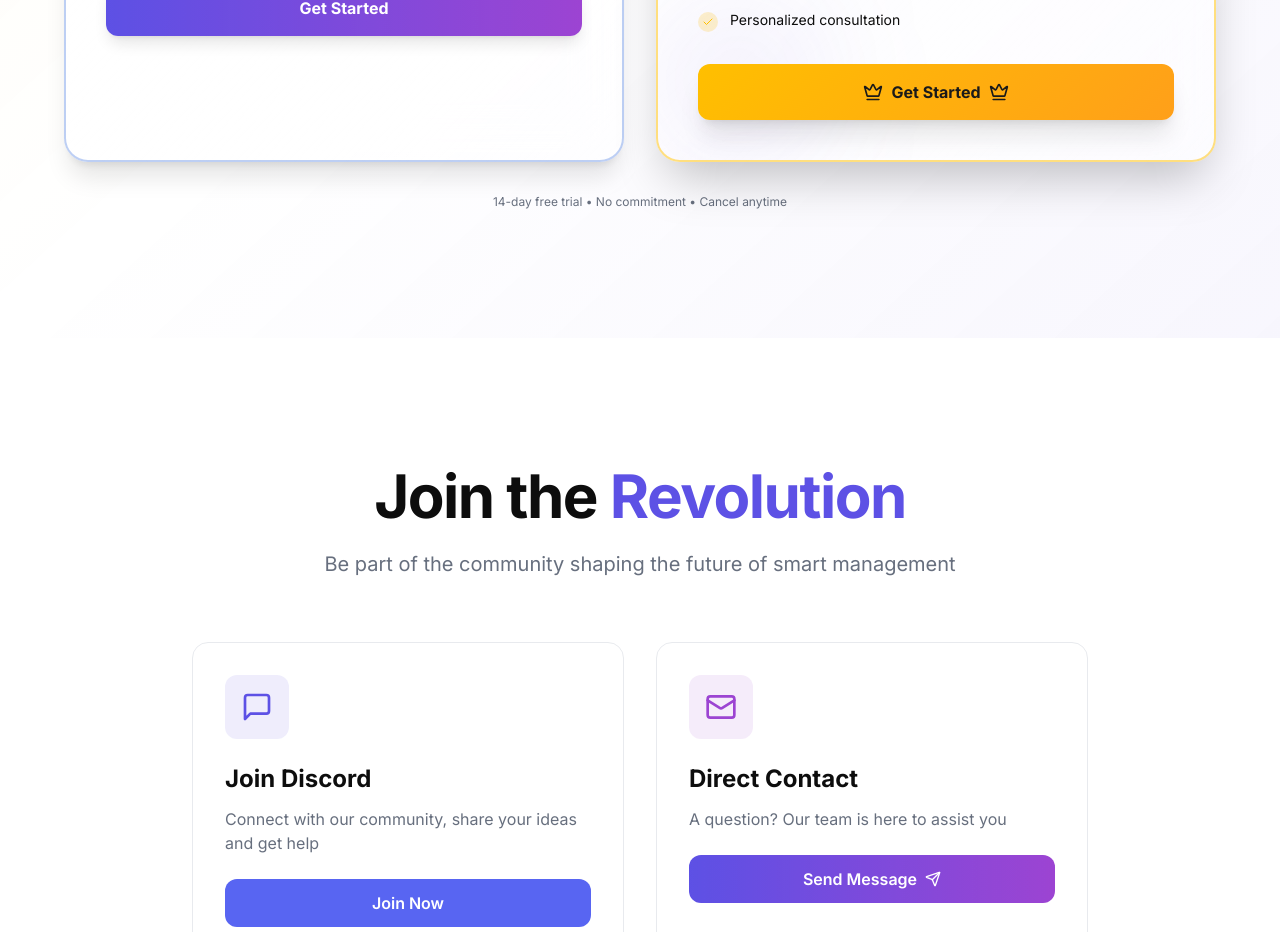
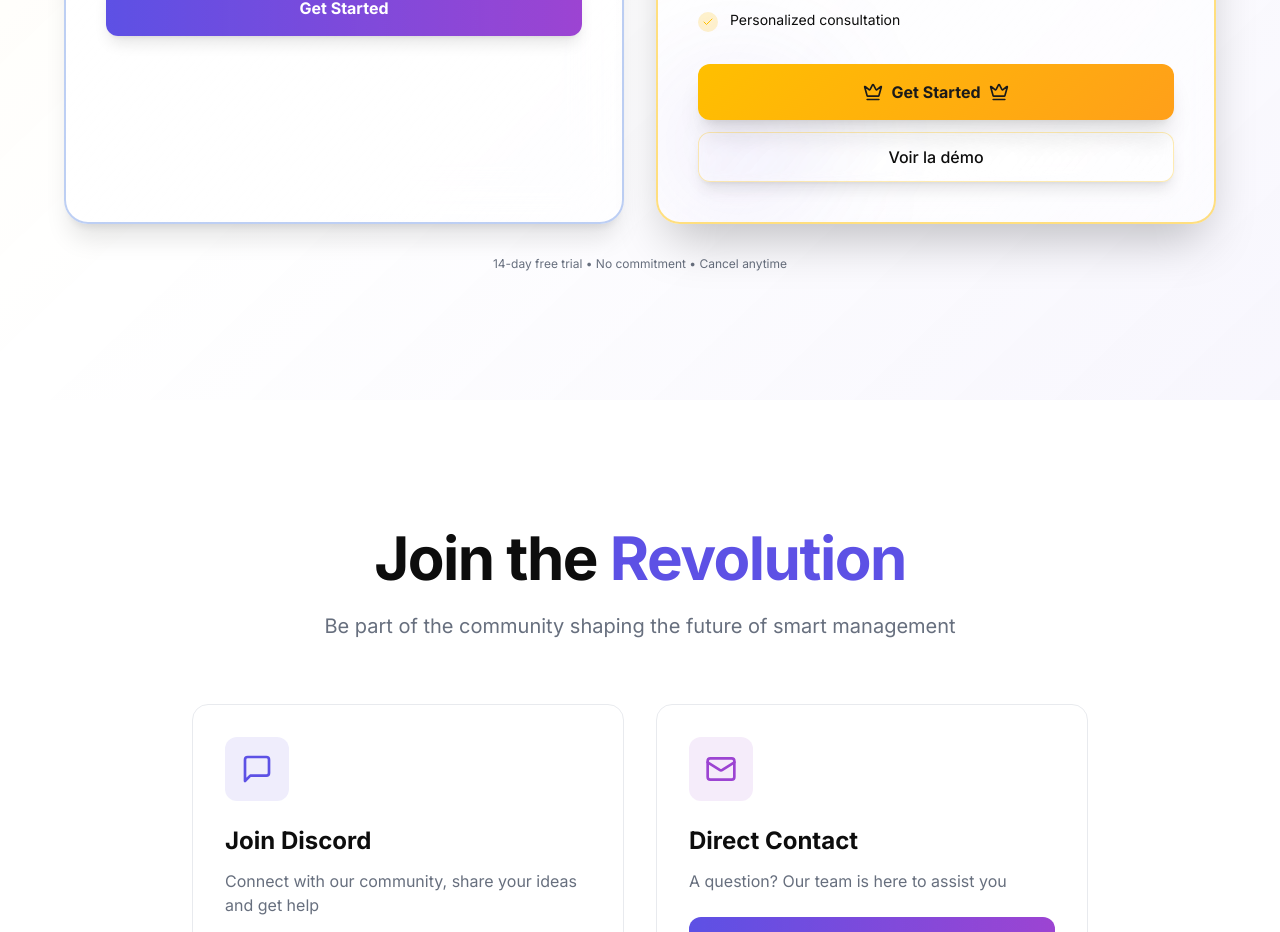
Before and after one commit to AleX122717/fylink-stellar-showcase, a React (Vite) app: page / in a window 1280 px wide. Shown: the part 3668-4600 px from the top of the page. Built offline with nearby package versions, Linux system fonts and the light colour scheme; the HTML template or start-up script is replaced by a standard one.

Commit message:
Add "See Demo" button to Premium+

```diff
--- a/src/components/PremiumSection.tsx
+++ b/src/components/PremiumSection.tsx
@@ -102,6 +102,10 @@ const PremiumSection = () => {
                 {t.premium.cta}
                 <Crown className="w-5 h-5 group-hover:-rotate-12 transition-transform" />
               </button>
+
+              <button className="w-full py-3 mt-3 bg-background/10 backdrop-blur-sm text-foreground border border-premium/30 rounded-xl font-medium shadow-lg hover:bg-background/20 hover:border-premium/50 transition-all hover:scale-105">
+                Voir la démo
+              </button>
             </div>
           </div>
         </div>
```
